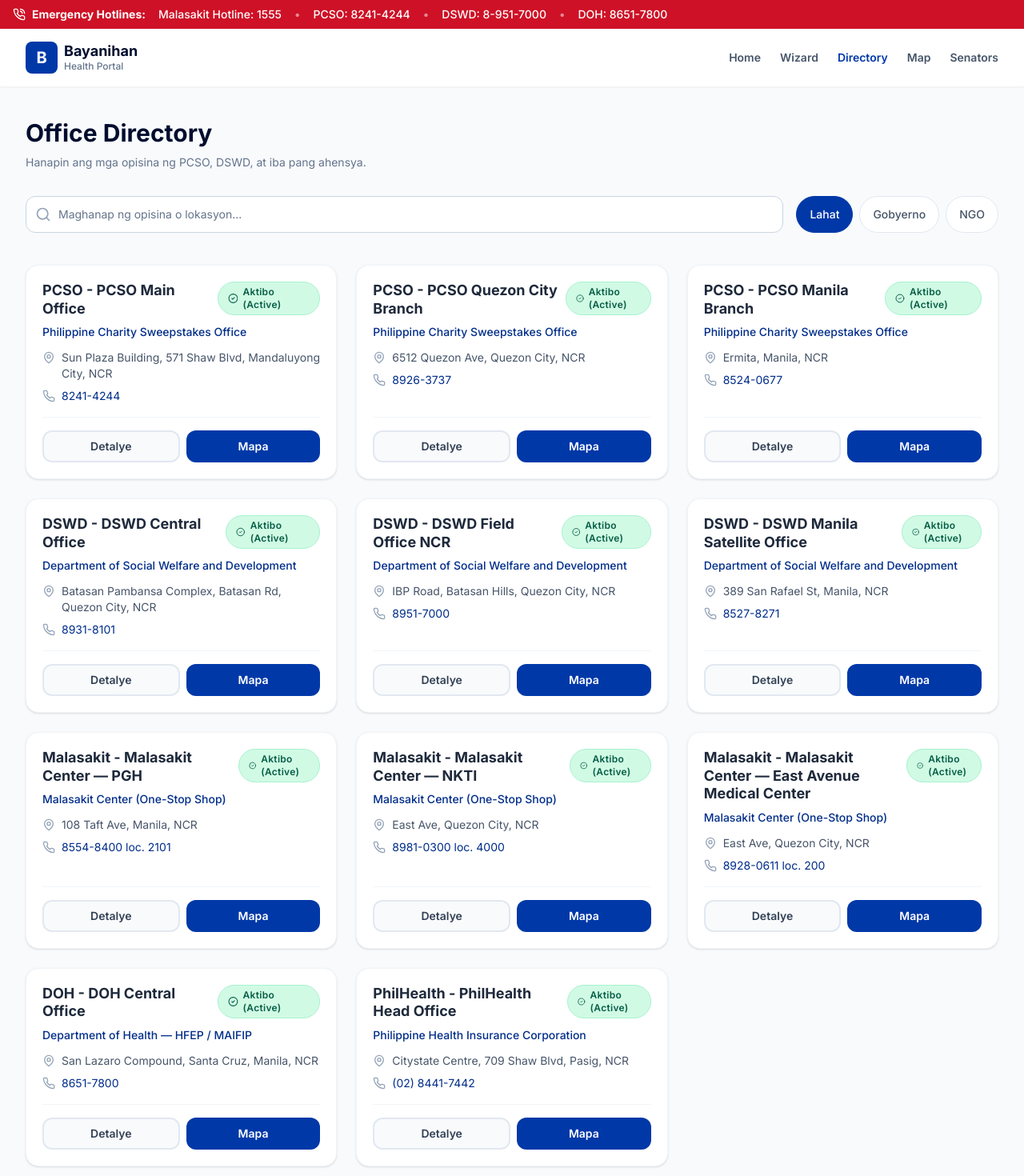
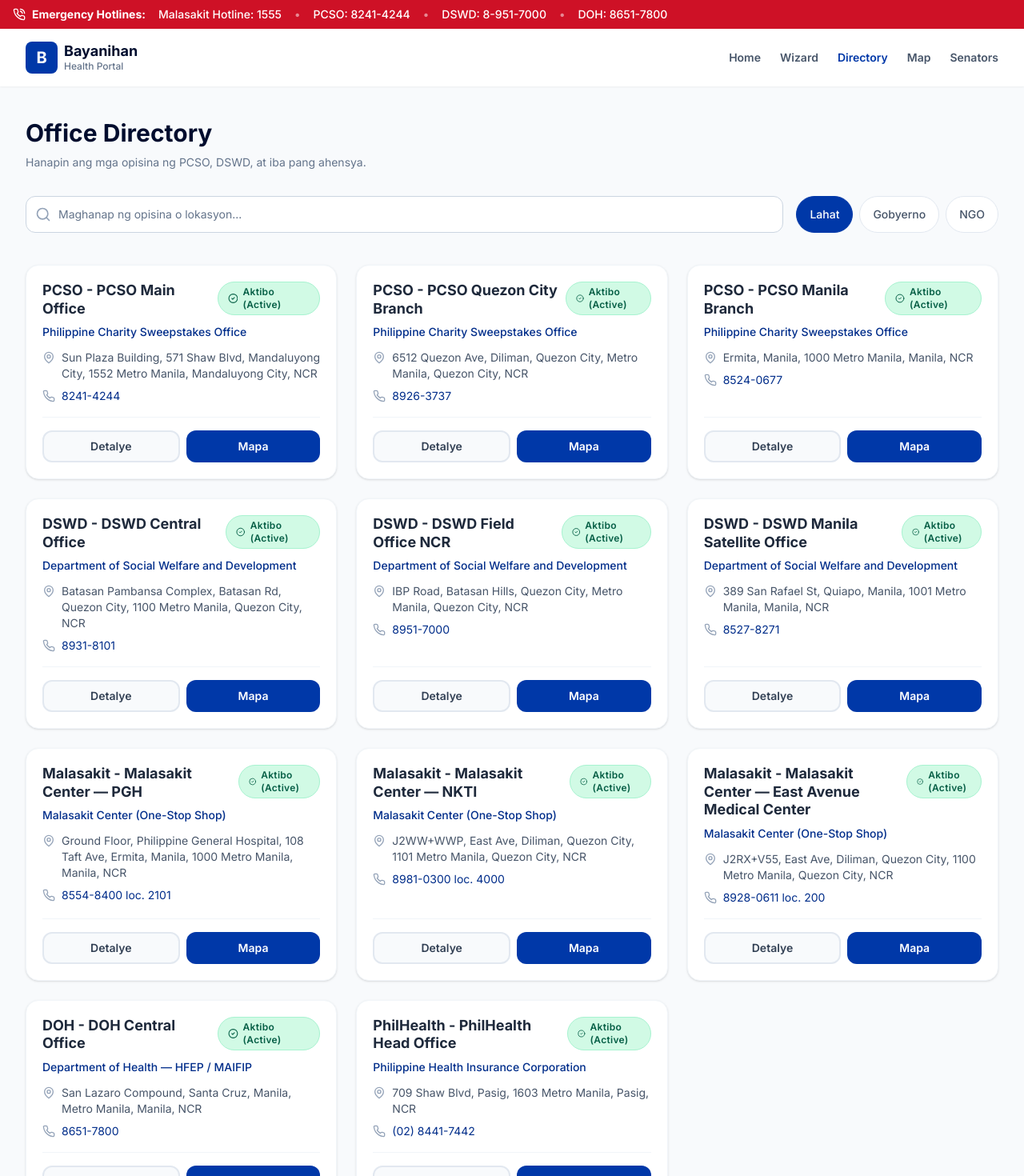
Before and after one commit to abengapala/bayanihan, a Next.js app: page /directory in a window 1280 px wide. Shown: the top 1470 px of the page at 80% size. Built offline with nearby package versions, Linux system fonts and the light colour scheme.

Commit message:
change address

```diff
--- a/src/components/map/LeafletMap.tsx
+++ b/src/components/map/LeafletMap.tsx
@@ -278,8 +278,8 @@
                 <div style={{ fontSize: '12px', color: '#64748b', marginBottom: '8px' }}>
                   {loc.branch_name}
                 </div>
-                <div style={{ fontSize: '12px', color: '#374151', marginBottom: '8px' }}>
-                  📍 {loc.address_line}, {loc.city_municipality}
+                <div style={{ fontSize: '12px', color: '#374151', marginBottom: '8px', lineHeight: '1.5' }}>
+                  📍 {loc.address_line}
                 </div>
                 {loc.is_malasakit_center && (
                   <div style={{ background: '#fee2e2', color: '#991b1b', padding: '4px 8px', borderRadius: '6px', fontSize: '11px', fontWeight: 700, marginBottom: '8px' }}>
@@ -366,7 +366,7 @@
           <div className="flex items-center justify-between px-4 py-3 bg-blue-700 text-white rounded-t-2xl shrink-0">
             <div>
               <div className="font-bold text-sm leading-tight">{selectedLocation.branch_name}</div>
-              <div className="text-blue-200 text-xs mt-0.5">{selectedLocation.address_line}, {selectedLocation.city_municipality}</div>
+              <div className="text-blue-200 text-xs mt-0.5" style={{ lineHeight: '1.4' }}>{selectedLocation.address_line}</div>
             </div>
             <button
               onClick={clearRoute}
--- a/src/data/offices-data.ts
+++ b/src/data/offices-data.ts
@@ -6,18 +6,18 @@
     id: 'pcso-main',
     provider_id: 'pcso-id',
     branch_name: 'PCSO Main Office',
-    address_line: 'Sun Plaza Building, 571 Shaw Blvd',
+    address_line: 'Sun Plaza Building, 571 Shaw Blvd, Mandaluyong City, 1552 Metro Manila',
     barangay: 'Wack-Wack',
     city_municipality: 'Mandaluyong City',
     province: 'Metro Manila',
     region: 'NCR',
-    coordinates: { lat: 14.5836, lng: 121.0494 },
-    google_maps_url: 'https://maps.google.com/?q=14.5836,121.0494',
+    coordinates: { lat: 14.586444520902461, lng: 121.05076797687727 },
+    google_maps_url: 'https://www.google.com/maps/?q=14.586444520902461,121.05076797687727',
     is_malasakit_center: false,
     host_hospital_name: null,
-    landmark_description: 'Sun Plaza Building sa Shaw Blvd, malapit sa Boni MRT Station',
+    landmark_description: 'Sun Plaza Building, 571 Shaw Blvd, Mandaluyong City, 1552 Metro Manila',
     accessible_via_public_transit: true,
-    transit_directions_fil: 'Mula EDSA MRT Boni Station, lumakad patungo sa Shaw Blvd direction Mandaluyong. Sun Plaza Building ang nasa kanan.',
+    transit_directions_fil: 'Mula EDSA MRT Boni Station, lumakad patungo sa Shaw Blvd. Sun Plaza Building ang nasa kanan.',
     floor_room_number: 'Ground Floor at 2nd Floor',
     contact_number: '8241-4244',
     status: 'active',
@@ -27,16 +27,16 @@
     id: 'pcso-quezon',
     provider_id: 'pcso-id',
     branch_name: 'PCSO Quezon City Branch',
-    address_line: '6512 Quezon Ave',
+    address_line: '6512 Quezon Ave, Diliman, Quezon City, Metro Manila',
     barangay: 'Diliman',
     city_municipality: 'Quezon City',
     province: 'Metro Manila',
     region: 'NCR',
-    coordinates: { lat: 14.6372, lng: 121.0153 },
-    google_maps_url: 'https://maps.google.com/?q=14.6372,121.0153',
+    coordinates: { lat: 14.65090186810709, lng: 121.04608273218925 },
+    google_maps_url: 'https://www.google.com/maps/?q=14.65090186810709,121.04608273218925',
     is_malasakit_center: false,
     host_hospital_name: null,
-    landmark_description: 'Sa Quezon Ave, malapit sa MRT Quezon Ave Station',
+    landmark_description: '6512 Quezon Ave, Diliman, Quezon City, Metro Manila',
     accessible_via_public_transit: true,
     transit_directions_fil: 'Sumakay ng MRT papuntang Quezon Ave Station. Lakad lang patungong Quezon Ave 6512.',
     floor_room_number: 'Ground Floor',
@@ -48,16 +48,16 @@
     id: 'pcso-manila',
     provider_id: 'pcso-id',
     branch_name: 'PCSO Manila Branch',
-    address_line: 'Ermita',
+    address_line: 'Ermita, Manila, 1000 Metro Manila',
     barangay: 'Ermita',
     city_municipality: 'Manila',
     province: 'Metro Manila',
     region: 'NCR',
-    coordinates: { lat: 14.5791, lng: 120.9822 },
-    google_maps_url: 'https://maps.google.com/?q=14.5791,120.9822',
+    coordinates: { lat: 14.578663751903344, lng: 120.99136377563299 },
+    google_maps_url: 'https://www.google.com/maps/?q=14.578663751903344,120.99136377563299',
     is_malasakit_center: false,
     host_hospital_name: null,
-    landmark_description: 'Sa Ermita, Manila — malapit sa PGH at UN Ave',
+    landmark_description: 'Ermita, Manila, 1000 Metro Manila — malapit sa PGH at UN Ave',
     accessible_via_public_transit: true,
     transit_directions_fil: 'Sumakay ng LRT1 papuntang United Nations Station. Lakad lang ng 5 minuto.',
     floor_room_number: 'Ground Floor',
@@ -70,16 +70,16 @@
     id: 'dswd-central',
     provider_id: 'dswd-id',
     branch_name: 'DSWD Central Office',
-    address_line: 'Batasan Pambansa Complex, Batasan Rd',
+    address_line: 'Batasan Pambansa Complex, Batasan Rd, Quezon City, 1100 Metro Manila',
     barangay: 'Batasan Hills',
     city_municipality: 'Quezon City',
     province: 'Metro Manila',
     region: 'NCR',
-    coordinates: { lat: 14.6873, lng: 121.0990 },
-    google_maps_url: 'https://maps.google.com/?q=14.6873,121.0990',
+    coordinates: { lat: 14.697541238706785, lng: 121.09822932908058 },
+    google_maps_url: 'https://www.google.com/maps/?q=14.697541238706785,121.09822932908058',
     is_malasakit_center: false,
     host_hospital_name: null,
-    landmark_description: 'Sa loob ng Batasan Pambansa Complex, malapit sa Batasang Pambansa building',
+    landmark_description: 'Batasan Pambansa Complex, Batasan Rd, Quezon City, 1100 Metro Manila',
     accessible_via_public_transit: true,
     transit_directions_fil: 'Sumakay ng jeep na "Batasan" mula sa Cubao o SM North EDSA. Bumaba sa Batasan Complex gate.',
     floor_room_number: 'Gusali A, Ground Floor — Crisis Intervention Unit (CIU)',
@@ -91,16 +91,16 @@
     id: 'dswd-ncr',
     provider_id: 'dswd-id',
     branch_name: 'DSWD Field Office NCR',
-    address_line: 'IBP Road, Batasan Hills',
+    address_line: 'IBP Road, Batasan Hills, Quezon City, Metro Manila',
     barangay: 'Batasan Hills',
     city_municipality: 'Quezon City',
     province: 'Metro Manila',
     region: 'NCR',
-    coordinates: { lat: 14.6897, lng: 121.1018 },
-    google_maps_url: 'https://maps.google.com/?q=14.6897,121.1018',
+    coordinates: { lat: 14.695465674092988, lng: 121.09642688460066 },
+    google_maps_url: 'https://www.google.com/maps/?q=14.695465674092988,121.09642688460066',
     is_malasakit_center: false,
     host_hospital_name: null,
-    landmark_description: 'Sa IBP Road, Batasan Hills — may sariling gate malapit sa DSWD Central',
+    landmark_description: 'IBP Road, Batasan Hills, Quezon City — may sariling gate, katabi ng DSWD Central',
     accessible_via_public_transit: true,
     transit_directions_fil: 'Katabi ng DSWD Central Office. Mula Cubao, sumakay ng jeep na "Batasan".',
     floor_room_number: 'Ground Floor, AICS Window',
@@ -112,18 +112,18 @@
     id: 'dswd-manila-satellite',
     provider_id: 'dswd-id',
     branch_name: 'DSWD Manila Satellite Office',
-    address_line: '389 San Rafael St',
+    address_line: '389 San Rafael St, Quiapo, Manila, 1001 Metro Manila',
     barangay: 'Quiapo',
     city_municipality: 'Manila',
     province: 'Metro Manila',
     region: 'NCR',
-    coordinates: { lat: 14.5987, lng: 120.9842 },
-    google_maps_url: 'https://maps.google.com/?q=14.5987,120.9842',
+    coordinates: { lat: 14.600290578313968, lng: 120.99483339631858 },
+    google_maps_url: 'https://www.google.com/maps/?q=14.600290578313968,120.99483339631858',
     is_malasakit_center: false,
     host_hospital_name: null,
-    landmark_description: 'Sa San Rafael St, Quiapo — malapit sa Quiapo Church',
+    landmark_description: '389 San Rafael St, Quiapo, Manila, 1001 Metro Manila — malapit sa Quiapo Church',
     accessible_via_public_transit: true,
-    transit_directions_fil: 'Sumakay ng LRT1 papuntang Central Terminal Station. Lakad patungong Quiapo.',
+    transit_directions_fil: 'Sumakay ng LRT1 papuntang Central Terminal Station. Lakad patungong Quiapo, San Rafael St.',
     floor_room_number: 'Ground Floor',
     contact_number: '8527-8271',
     status: 'active',
@@ -134,16 +134,16 @@
     id: 'malasakit-pgh',
     provider_id: 'malasakit-id',
     branch_name: 'Malasakit Center — PGH',
-    address_line: '108 Taft Ave',
+    address_line: 'Ground Floor, Philippine General Hospital, 108 Taft Ave, Ermita, Manila, 1000 Metro Manila',
     barangay: 'Ermita',
     city_municipality: 'Manila',
     province: 'Metro Manila',
     region: 'NCR',
-    coordinates: { lat: 14.5792, lng: 120.9836 },
-    google_maps_url: 'https://maps.google.com/?q=14.5792,120.9836',
+    coordinates: { lat: 14.579690974027434, lng: 120.9878811104674 },
+    google_maps_url: 'https://www.google.com/maps/?q=14.579690974027434,120.9878811104674',
     is_malasakit_center: true,
     host_hospital_name: 'Philippine General Hospital (PGH)',
-    landmark_description: 'Sa loob ng PGH, malapit sa main entrance at OPD building. May "Malasakit Center" na tanda.',
+    landmark_description: 'Ground Floor, Philippine General Hospital, 108 Taft Ave, Ermita, Manila, 1000 Metro Manila',
     accessible_via_public_transit: true,
     transit_directions_fil: 'Sumakay ng LRT1 papuntang United Nations Station. Tumatawid sa Taft Ave, lakad ng 3 minuto papuntang PGH main gate.',
     floor_room_number: 'Ground Floor, OPD Building, Silid 101',
@@ -155,16 +155,16 @@
     id: 'malasakit-nkti',
     provider_id: 'malasakit-id',
     branch_name: 'Malasakit Center — NKTI',
-    address_line: 'East Ave',
+    address_line: 'J2WW+WWP, East Ave, Diliman, Quezon City, 1101 Metro Manila',
     barangay: 'Diliman',
     city_municipality: 'Quezon City',
     province: 'Metro Manila',
     region: 'NCR',
-    coordinates: { lat: 14.6483, lng: 121.0459 },
-    google_maps_url: 'https://maps.google.com/?q=14.6483,121.0459',
+    coordinates: { lat: 14.647853327018412, lng: 121.0474039023149 },
+    google_maps_url: 'https://www.google.com/maps/?q=14.647853327018412,121.0474039023149',
     is_malasakit_center: true,
     host_hospital_name: 'National Kidney and Transplant Institute (NKTI)',
-    landmark_description: 'Sa loob ng NKTI, ground floor ng main building. Kapag papasok sa main gate, diretsong kanan.',
+    landmark_description: 'J2WW+WWP, East Ave, Diliman, Quezon City, 1101 Metro Manila',
     accessible_via_public_transit: true,
     transit_directions_fil: 'Mula MRT Quezon Ave Station, sumakay ng jeep papuntang East Ave. Bumaba sa NKTI gate.',
     floor_room_number: 'Ground Floor, Main Building',
@@ -176,16 +176,16 @@
     id: 'malasakit-eamc',
     provider_id: 'malasakit-id',
     branch_name: 'Malasakit Center — East Avenue Medical Center',
-    address_line: 'East Ave',
+    address_line: 'J2RX+V55, East Ave, Diliman, Quezon City, 1100 Metro Manila',
     barangay: 'Diliman',
     city_municipality: 'Quezon City',
     province: 'Metro Manila',
     region: 'NCR',
-    coordinates: { lat: 14.6511, lng: 121.0482 },
-    google_maps_url: 'https://maps.google.com/?q=14.6511,121.0482',
+    coordinates: { lat: 14.647531542736683, lng: 121.04765066554727 },
+    google_maps_url: 'https://www.google.com/maps/?q=14.647531542736683,121.04765066554727',
     is_malasakit_center: true,
     host_hospital_name: 'East Avenue Medical Center (EAMC)',
-    landmark_description: 'Sa loob ng EAMC, kahabaan ng East Avenue. Makikita ang "Malasakit Center" na karatula.',
+    landmark_description: 'J2RX+V55, East Ave, Diliman, Quezon City, 1100 Metro Manila',
     accessible_via_public_transit: true,
     transit_directions_fil: 'Mula MRT Quezon Ave Station, sumakay ng FX o jeep papuntang East Ave Medical Center.',
     floor_room_number: '1st Floor, Building A',
@@ -193,21 +193,21 @@
     status: 'active',
     last_verified_at: new Date().toISOString(),
   },
-  // ── DOH Regional Office ───────────────────────────────────
+  // ── DOH Central Office ───────────────────────────────────
   {
     id: 'doh-ncr',
     provider_id: 'doh-id',
     branch_name: 'DOH Central Office',
-    address_line: 'San Lazaro Compound, Santa Cruz',
+    address_line: 'San Lazaro Compound, Santa Cruz, Manila, Metro Manila',
     barangay: 'Sta. Cruz',
     city_municipality: 'Manila',
     province: 'Metro Manila',
     region: 'NCR',
-    coordinates: { lat: 14.6107, lng: 120.9893 },
-    google_maps_url: 'https://maps.google.com/?q=14.6107,120.9893',
+    coordinates: { lat: 14.615821560528548, lng: 120.98295824001411 },
+    google_maps_url: 'https://www.google.com/maps/?q=14.615821560528548,120.98295824001411',
     is_malasakit_center: false,
     host_hospital_name: null,
-    landmark_description: 'Sa loob ng San Lazaro Compound, Santa Cruz, Manila',
+    landmark_description: 'San Lazaro Compound, Santa Cruz, Manila, Metro Manila',
     accessible_via_public_transit: true,
     transit_directions_fil: 'Sumakay ng LRT1 papuntang Tayuman o Bambang Station. Lakad patungo sa Rizal Avenue, tapos sa San Lazaro Compound.',
     floor_room_number: 'Building 1, Ground Floor',
@@ -215,21 +215,21 @@
     status: 'active',
     last_verified_at: new Date().toISOString(),
   },
-  // ── PhilHealth Offices ────────────────────────────────────
+  // ── PhilHealth Head Office ────────────────────────────────────
   {
     id: 'philhealth-main',
     provider_id: 'philhealth-id',
     branch_name: 'PhilHealth Head Office',
-    address_line: 'Citystate Centre, 709 Shaw Blvd',
+    address_line: '709 Shaw Blvd, Pasig, 1603 Metro Manila',
     barangay: 'Oranbo',
     city_municipality: 'Pasig',
     province: 'Metro Manila',
     region: 'NCR',
-    coordinates: { lat: 14.5732, lng: 121.0614 },
-    google_maps_url: 'https://maps.google.com/?q=14.5732,121.0614',
+    coordinates: { lat: 14.573625048301334, lng: 121.06368771488455 },
+    google_maps_url: 'https://www.google.com/maps/?q=14.573625048301334,121.06368771488455',
     is_malasakit_center: false,
     host_hospital_name: null,
-    landmark_description: 'Citystate Centre building sa Shaw Blvd, malapit sa Pioneer corner',
+    landmark_description: '709 Shaw Blvd, Pasig, 1603 Metro Manila — Citystate Centre building',
     accessible_via_public_transit: true,
     transit_directions_fil: 'Mula MRT Shaw Station, lumakad papuntang Shaw Blvd direction Pasig. Mga 10 minutong lakad o sumakay ng trike.',
     floor_room_number: 'Various floors — Member Services sa 3rd Floor',
```
